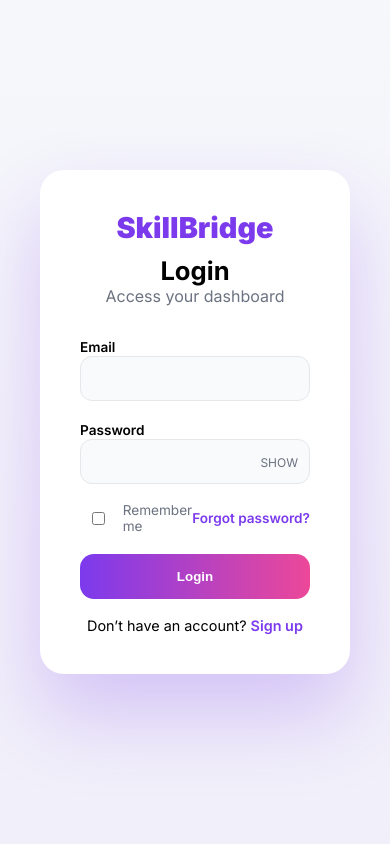
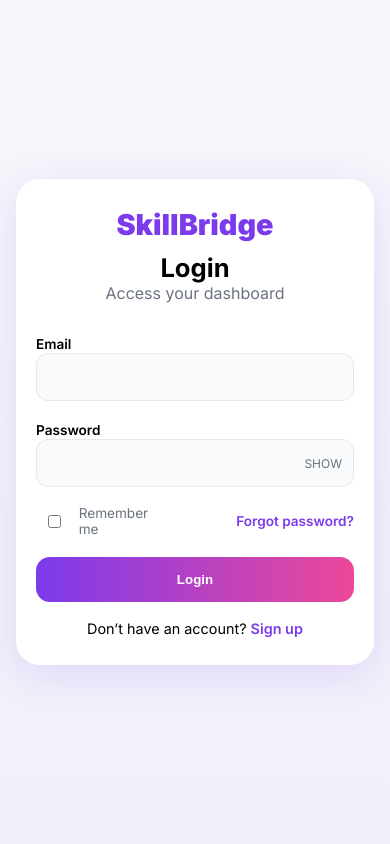
Before and after one commit to Shivam7977/SkillBridge-Platform, a Flask app: page /login in a window 390 px wide. Run offline with Flask 3, Linux system fonts and the light colour scheme; parts of the project's set-up code (start-up, migrations or seed data) failed here and were passed over; some libraries are stand-ins or nearby versions.

Commit message:
Update: Finalized requirements and added system assets

```diff
--- a/templates/login.html
+++ b/templates/login.html
@@ -224,8 +224,22 @@
 
 /* ---------- RESPONSIVE ---------- */
 @media(max-width:900px){
-  .wrapper{grid-template-columns:1fr}
-  .brand{display:none}
+  .wrapper{grid-template-columns:1fr; min-height:100vh;}
+  .brand{display:none !important;}
+  .form-side{
+    padding:24px 16px;
+    width:100%;
+    min-height:100vh;
+  }
+  .form-container{
+    padding:28px 20px;
+    width:100%;
+    max-width:100%;
+    box-shadow:0 10px 40px rgba(124,58,237,.15);
+  }
+  input{
+    font-size:16px !important; /* iOS zoom fix */
+  }
 }
 </style>
 </head>
```
Also changed, not shown: templates/signup.html (+16 -2 lines).
